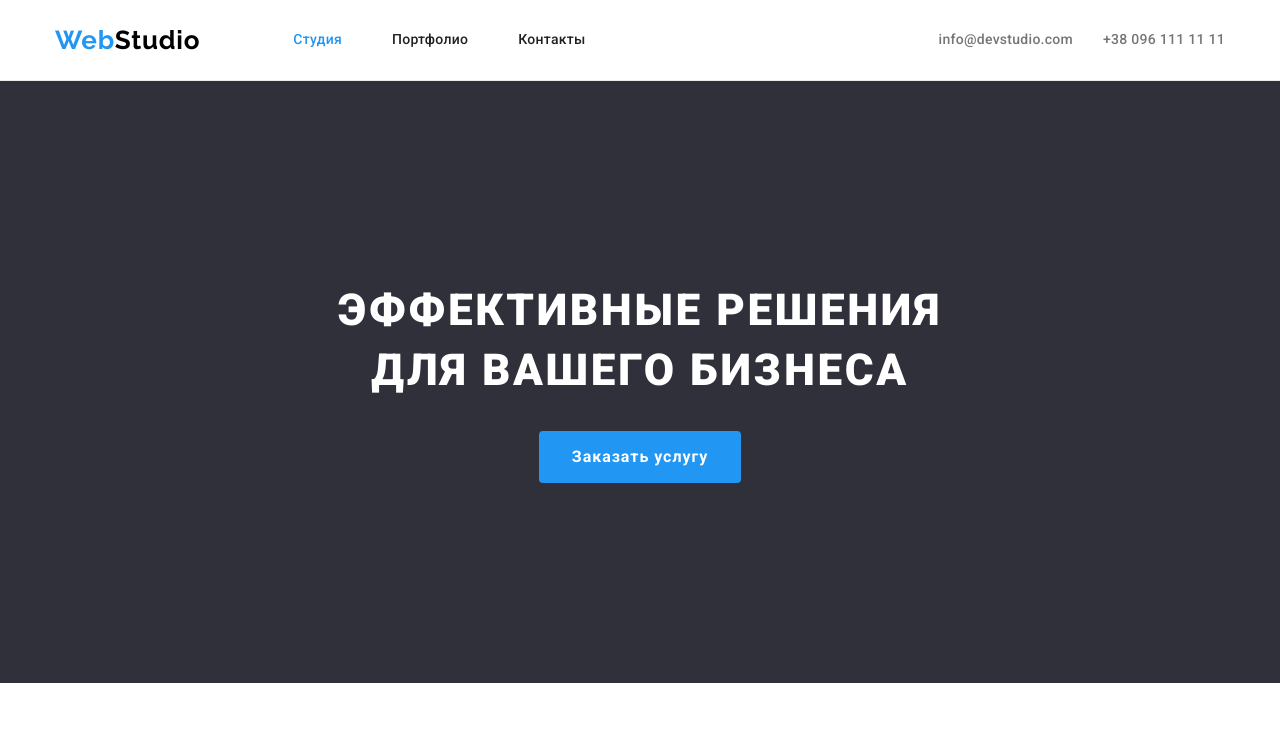
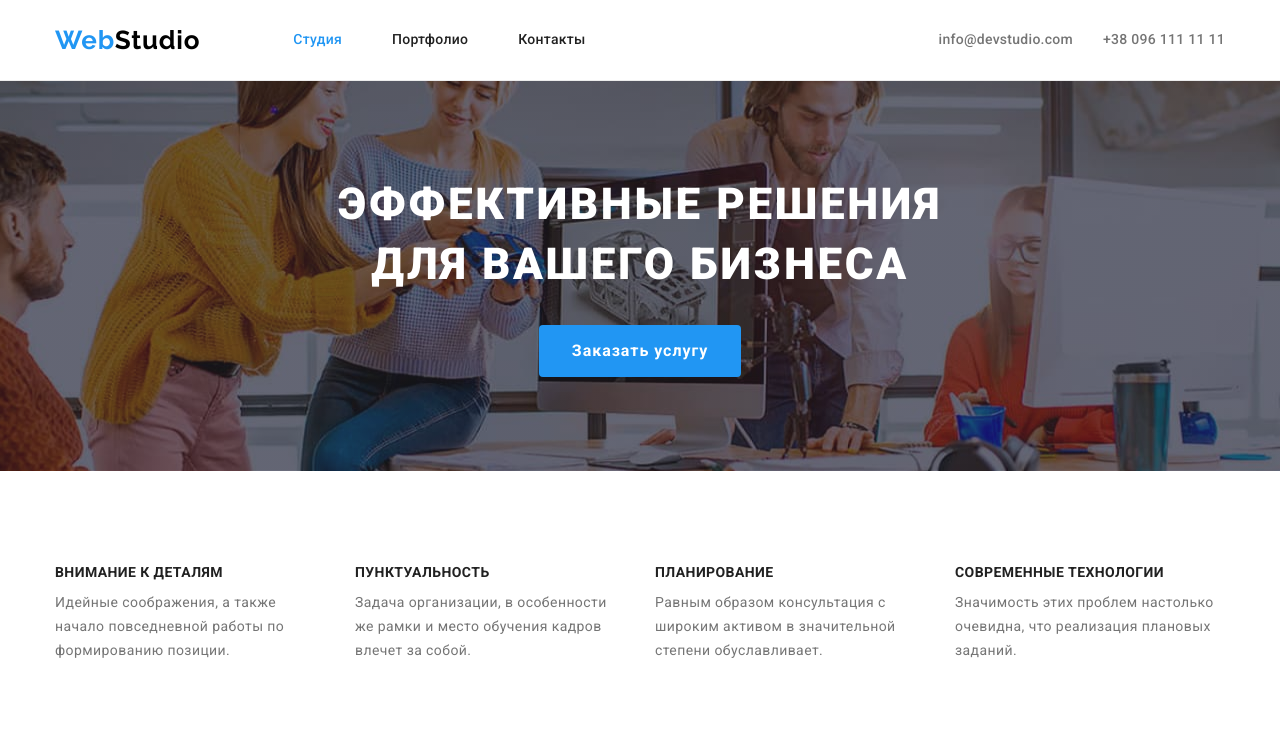
Before and after one commit to Victoriia-Oliinyk/goit-markup-hw-04, a plain HTML site: page index.html in a window 1280 px wide. Shown: the top 754 px of the page. Drawn offline with Linux system fonts and the light colour scheme.

Commit message:
Добавляет фоновое изображение

```diff
--- a/css/styles.css
+++ b/css/styles.css
@@ -165,15 +165,28 @@ body {
 }
 
 /*------------------------ Герой ---------------------*/
-.section.hero {
+
+/* .section.hero {
+  height: 600px;
+  max-width: 1600px;
+
   padding-top: 200px;
   padding-bottom: 200px;
   margin-left: auto;
-  margin-right: auto;
-
+  margin-right: auto; */
+.section.hero {
+  background-image: linear-gradient(
+      to right,
+      rgba(47, 48, 58, 0.4),
+      rgba(47, 48, 58, 0.4)
+    ),
+    url("../images/homework-three/bg-main.jpg");
+  background-repeat: no-repeat;
+  background-position: center;
   background-color: var(--background-hero-color);
   text-align: center;
 }
+
 .container.hero {
   width: 696px;
 }
```
Also changed, not shown: images/homework-three/bg-main.jpg (added), images/icons.svg/symbol-defs.svg (added).
